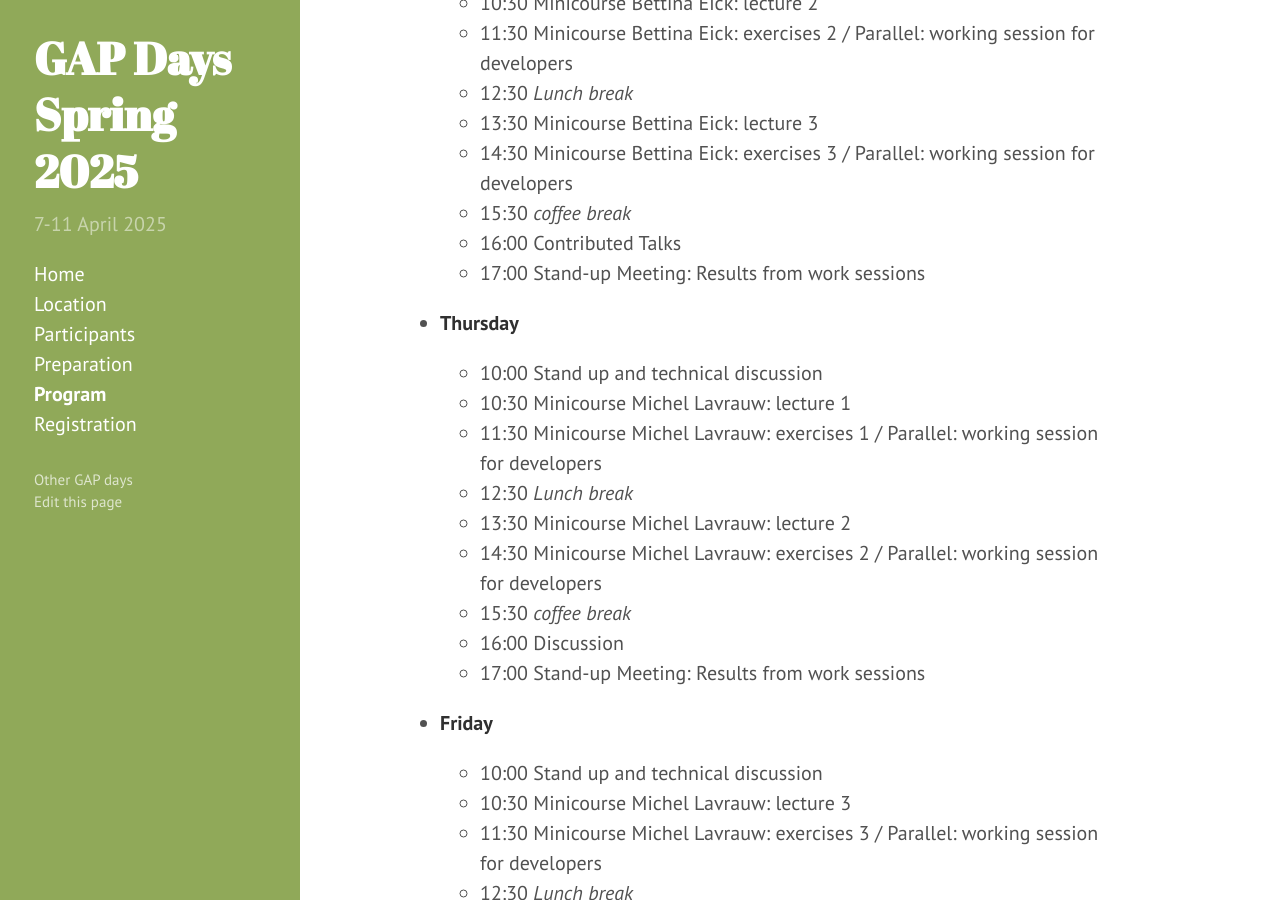
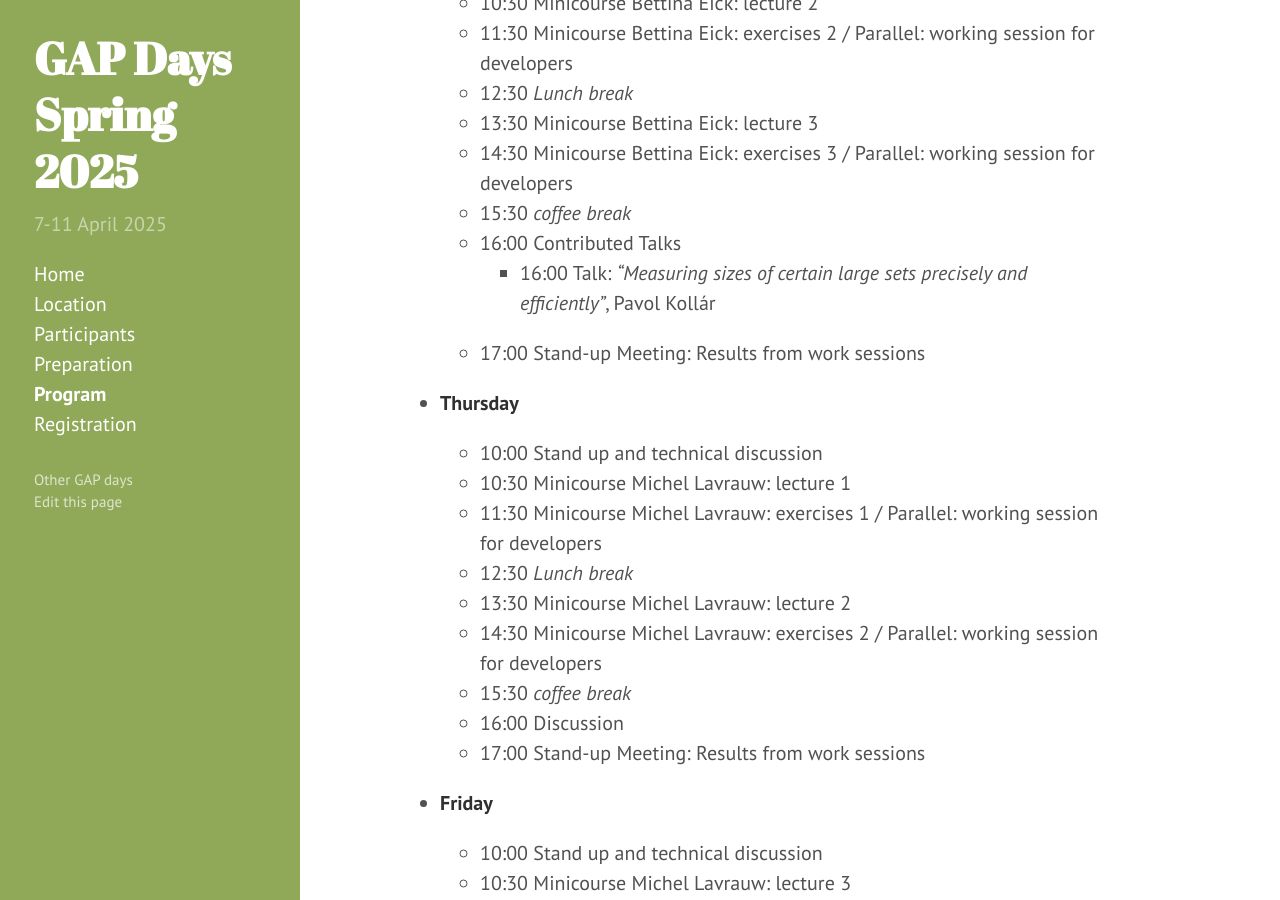
Before and after one commit to gapdays/gapdays2025-spring, a Jekyll site: the page built from program.md, in a window 1280 px wide and 900 px high, scrolled down 2377 px. Built offline with Jekyll 4.4.1, drawn with Linux system fonts in a browser that asks for light colours.

Commit message:
added first talk

```diff
--- a/program.md
+++ b/program.md
@@ -85,6 +85,7 @@ The schedule is subject to further changes.
   - 14:30 Minicourse Bettina Eick: exercises 3 / Parallel: working session for developers
   - 15:30 *coffee break*
   - 16:00 Contributed Talks
+    - 16:00 Talk: *"Measuring sizes of certain large sets precisely and efficiently"*, Pavol Kollár
   - 17:00 Stand-up Meeting: Results from work sessions
 
 - **Thursday**
```
